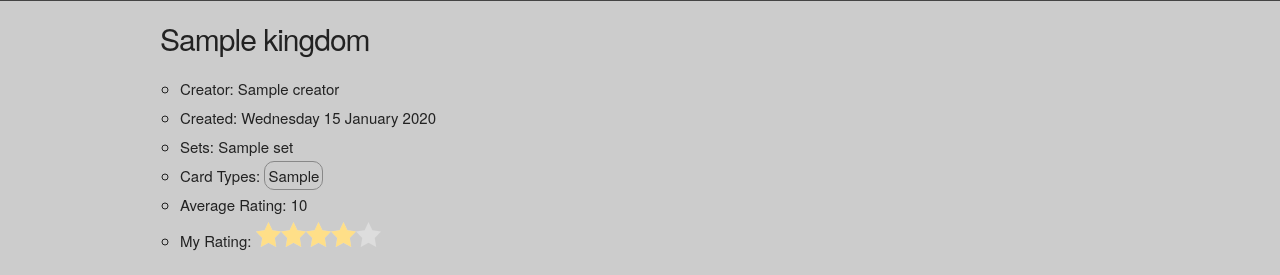
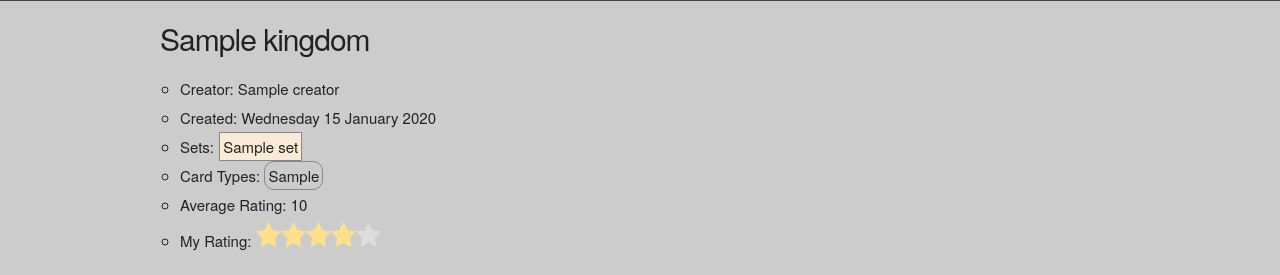
Before and after one commit to EliRibble/dominus, a Python web app: template dominus/templates/kingdom.html in a window 1280 px wide. Shown: the part 67-342 px from the top of the page. Run offline with Jinja, Linux system fonts and the light colour scheme; the template is opened without the code that fills it: most values are stand-ins (such as "Sample title", 1, 10 or a date in 2020); style sheets or scripts are compiled from the project's sources; some libraries are stand-ins or nearby versions.

Commit message:
Add set badge to single kingdom view

```diff
--- a/dominus/templates/kingdom.html
+++ b/dominus/templates/kingdom.html
@@ -4,10 +4,14 @@
 <ul class="kingdom-summary">
   <li>Creator: {{ kingdom.creator }}</li>
   <li>Created: {{ kingdom.created.strftime("%A %d %B %Y") }}</li>
-  <li>Sets: {% for set in kingdom.sets %}{{ set }}{% if not loop.last %}, {% endif %}{% endfor %}</li>
+  <li>Sets:
+    {% for set in kingdom.sets %}
+      <span class="set {{ set }}">{{ set }}</span>
+    {% endfor %}
+  </li>
   <li>Card Types:
     {% for card_type in kingdom.card_types() %}
-      <span class="card-type {{ card_type }}">{{ card_type }}</span>{% if not loop.last %}, {% endif %}
+      <span class="card-type {{ card_type }}">{{ card_type }}</span>
     {% endfor %}
   </li>
   <li>Average Rating: {{ kingdom.rating_average }}</li>
```
